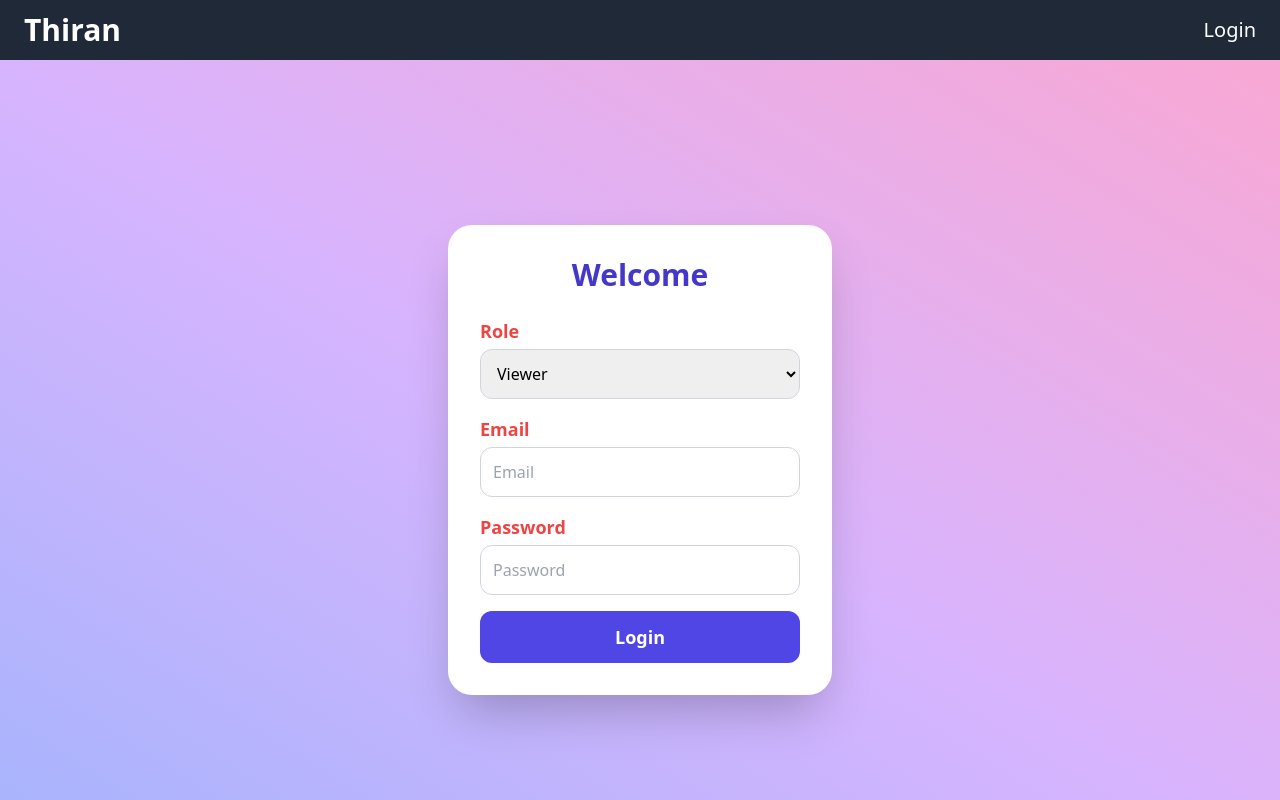
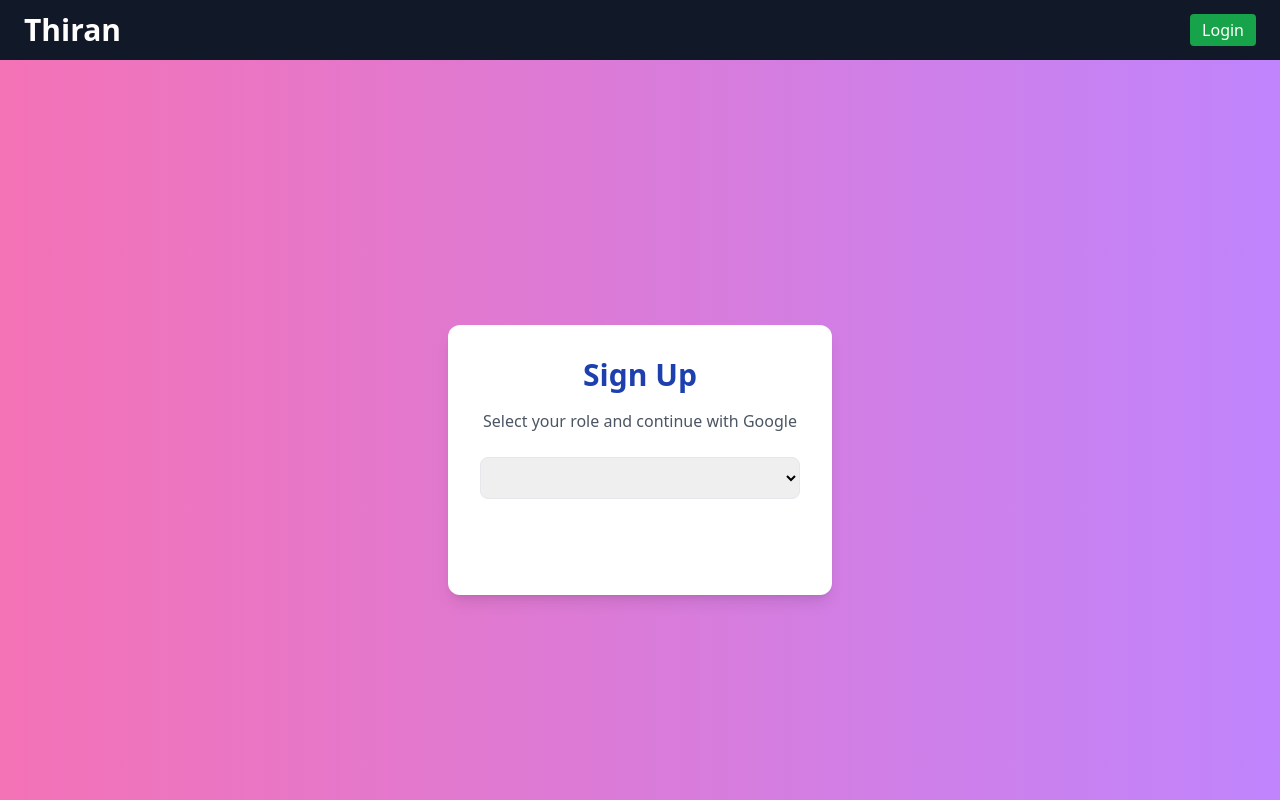
Before and after one commit to PriyadharshiniM1410/Thiran, a React (Create React App) app: page / in a window 1280 px wide. Built offline with nearby package versions, Linux system fonts and the light colour scheme.

Commit message:
add Oauth authentication

```diff
--- a/package.json
+++ b/package.json
@@ -3,15 +3,17 @@
   "version": "0.1.0",
   "private": true,
   "dependencies": {
+    "@react-oauth/google": "^0.12.2",
     "@testing-library/dom": "^10.4.1",
     "@testing-library/jest-dom": "^6.8.0",
     "@testing-library/react": "^16.3.0",
     "@testing-library/user-event": "^13.5.0",
-    "axios": "^1.11.0",
+    "axios": "^1.12.2",
+    "jwt-decode": "^4.0.0",
     "lucide-react": "^0.542.0",
     "react": "^19.1.1",
     "react-dom": "^19.1.1",
-    "react-router-dom": "^7.8.2",
+    "react-router-dom": "^7.9.1",
     "react-scripts": "5.0.1",
     "web-vitals": "^2.1.4"
   },
--- a/src/App.jsx
+++ b/src/App.jsx
@@ -2,10 +2,11 @@ import React, { useState, useEffect } from "react";
 import { BrowserRouter as Router, Routes, Route, Navigate } from "react-router-dom";
 
 import Navbar from "./components/Navbar";
+import ProtectedRoute from "./components/ProtectedRoute";
+import SignupPage from "./pages/SignupPage";
 import Home from "./pages/Home";
-import LoginPage from "./pages/LoginPage";
 
-// Student
+
 import StudentDashboard from "./dashboard/student/StudentDashboard";
 import StudentInfoForm from "./dashboard/student/StudentInfoForm";
 import StudentSkillsForm from "./dashboard/student/StudentSkillsForm";
@@ -13,13 +14,12 @@ import StudentProjectsForm from "./dashboard/student/StudentProjectsForm";
 import StudentProfile from "./pages/StudentProfile";
 import StudentList from "./pages/StudentList";
 
-// Mentor
+
 import MentorDashboard from "./dashboard/mentors/MentorDashboard";
 import MentorProfile from "./pages/MentorProfile";
 import PendingRequests from "./dashboard/mentors/PendingRequests";
 import PendingDetails from "./dashboard/mentors/PendingDetails";
 
-import ProtectedRoute from "./components/ProtectedRoute";
 
 export default function App() {
   const [userRole, setUserRole] = useState(null);
@@ -37,17 +37,20 @@ export default function App() {
         <Route
           path="/"
           element={
-            !userRole ? <LoginPage setUserRole={setUserRole} /> : <Navigate to="/home" replace />
+            !userRole ? (
+              <SignupPage setUserRole={setUserRole} />
+            ) : (
+              <Navigate to="/home" replace />
+            )
           }
         />
+        <Route path="/home" element={<Home />} />
 
-
-        <Route path="/home" element={<Home />} />
 
         <Route
           path="/student/*"
           element={
-            <ProtectedRoute allowedRoles="student" userRole={userRole}>
+            <ProtectedRoute allowedRoles={["student"]} userRole={userRole}>
               <StudentDashboard />
             </ProtectedRoute>
           }
@@ -58,10 +61,11 @@ export default function App() {
           <Route path="project" element={<StudentProjectsForm />} />
         </Route>
 
+
         <Route
           path="/mentor/*"
           element={
-            <ProtectedRoute allowedRoles="mentor" userRole={userRole}>
+            <ProtectedRoute allowedRoles={["mentor"]} userRole={userRole}>
               <MentorDashboard />
             </ProtectedRoute>
           }
@@ -72,10 +76,14 @@ export default function App() {
           <Route path="list" element={<StudentList />} />
         </Route>
 
-         <Route
+
+        <Route
           path="/student/list"
           element={
-            <ProtectedRoute allowedRoles={["student", "viewer", "mentor"]} userRole={userRole}>
+            <ProtectedRoute
+              allowedRoles={["viewer","student", "mentor"]}
+              userRole={userRole}
+            >
               <StudentList />
             </ProtectedRoute>
           }
@@ -84,7 +92,10 @@ export default function App() {
         <Route
           path="/student/profile/:username"
           element={
-            <ProtectedRoute allowedRoles={["student", "viewer", "mentor"]} userRole={userRole}>
+            <ProtectedRoute
+              allowedRoles={["viewer","student", "mentor"]}
+              userRole={userRole}
+            >
               <StudentProfile />
             </ProtectedRoute>
           }
@@ -93,11 +104,15 @@ export default function App() {
         <Route
           path="/mentor/profile/:username"
           element={
-            <ProtectedRoute allowedRoles={["mentor", "student", "viewer"]} userRole={userRole}>
+            <ProtectedRoute
+              allowedRoles={["mentor", "student"]}
+              userRole={userRole}
+            >
               <MentorProfile />
             </ProtectedRoute>
           }
         />
+
 
         <Route path="*" element={<Navigate to="/" replace />} />
       </Routes>
--- a/src/components/Navbar.jsx
+++ b/src/components/Navbar.jsx
@@ -1,4 +1,5 @@
 import { Link, useNavigate } from "react-router-dom";
+import { googleLogout } from "@react-oauth/google";
 
 export default function Navbar({ userRole, setUserRole }) {
   const navigate = useNavigate();
@@ -6,32 +7,53 @@ export default function Navbar({ userRole, setUserRole }) {
   const handleLogout = () => {
     localStorage.removeItem("userRole");
     localStorage.removeItem("userEmail");
+    localStorage.removeItem("userName");
+    localStorage.removeItem("userPicture");
+
+    googleLogout();
+
     setUserRole(null);
     navigate("/");
   };
 
 
+  if (!userRole) {
+    return (
+      <nav className="bg-gray-900 text-white px-6 py-3 flex justify-between items-center">
+        <Link to="/" className="text-3xl font-bold">Thiran</Link>
+        <Link
+          to="/"
+          className="bg-green-600 px-3 py-1 rounded hover:bg-green-700"
+        >
+          Login
+        </Link>
+      </nav>
+    );
+  }
+
+  const links = [{ name: "Home", path: "/home" }];
+
+  if (userRole === "viewer") links.push({ name: "Student List", path: "/student/list" });
+  if (userRole === "student") links.push({ name: "Student Dashboard", path: "/student" });
+  if (userRole === "mentor") {links.push({ name: "Mentor Dashboard", path: "/mentor/pending" });}
 
   return (
-    <nav className="bg-gray-800 text-white px-6 py-3 flex justify-between items-center text-xl">
-      <Link to={userRole ? "/home" : "/"} className="text-3xl font-bold">
-        Thiran
+    <nav className="bg-gray-800 text-white px-6 py-3 flex justify-between items-center">
+      <Link to="/home" className="text-3xl font-bold">Thiran</Link>
+
+      <div className="flex items-center space-x-6">
+        {links.map((link) => (
+          <Link key={link.name} to={link.path} className="hover:text-pink-400">
+            {link.name}
           </Link>
+        ))}
 
-      <div className="space-x-4">
-        {userRole && <Link to="/home">Home</Link>}
-        {userRole === "viewer" && <Link to="/student/list">Student List</Link>}
-        {userRole === "student" && <Link to="/student">Student Dashboard</Link>}
-        {userRole === "mentor" && <Link to="/mentor/pending">Mentor Dashboard</Link>}
-
-        {!userRole ? (<Link to="/">Login</Link>) : (
         <button
           onClick={handleLogout}
           className="bg-red-600 px-3 py-1 rounded hover:bg-red-700"
         >
           Logout
         </button>
-        )}
       </div>
     </nav>
   );
--- a/src/index.css
+++ b/src/index.css
@@ -8,5 +8,4 @@ html, body, #root {
   width: 100%;
   height: 100%;
   overflow-x: hidden;
-  background-color: #f3f4f6; /* Tailwind gray-100 */
 }
--- a/src/index.js
+++ b/src/index.js
@@ -1,11 +1,15 @@
+import { GoogleOAuthProvider } from '@react-oauth/google';
+import App from './App';
 import React from 'react';
 import ReactDOM from 'react-dom/client';
-import './index.css';   // ✅ important
-import App from './App';
+import './index.css';
 
-const root = ReactDOM.createRoot(document.getElementById('root'));
-root.render(
+const clientId = "398903746605-9mdtk35r6af18keuek5isd2la70n0hjb.apps.googleusercontent.com";
+
+ReactDOM.createRoot(document.getElementById('root')).render(
   <React.StrictMode>
-    <App />
+    <GoogleOAuthProvider clientId={clientId}>
+      <App />
+    </GoogleOAuthProvider>
   </React.StrictMode>
 );
--- a/src/pages/LoginPage.jsx
+++ /dev/null
@@ -1,115 +0,0 @@
-import { useState } from "react";
-import { useNavigate } from "react-router-dom";
-
-export default function LoginPage({ setUserRole }) {
-  const [role, setRole] = useState("viewer");
-  const [email, setEmail] = useState("");
-  const [password, setPassword] = useState("");
-  const [error, setError] = useState("");
-
-  const navigate = useNavigate();
-
-
-  function validateEmail(email) {
-    const atPosition = email.indexOf("@");
-    if (atPosition === -1) {
-      return false;
-    }
-
-    const dotPosition = email.indexOf(".", atPosition);
-    if (dotPosition === -1) {
-      return false;
-    }
-
-    if (atPosition === 0 || dotPosition === email.length - 1) {
-      return false;
-    }
-    if (atPosition === email.length - 1|| dotPosition === 0) {
-      return false;
-    }
-
-    return true;
-  }
-
-  function handleLogin(e) {
-    e.preventDefault();
-    setError("");
-
-
-    if (email === "" || password === "") {
-      setError("Email and password are required.");
-      return;
-    }
-    if (!validateEmail(email)) {
-      setError("Please enter a valid email.");
-      return;
-    }
-    if (password.length < 5) {
-      setError("Password must be atleast lessthan 5 characters.");
-      return;
-    }
-    const roleLower = role.toLowerCase();
-    localStorage.setItem("userRole", roleLower);
-    localStorage.setItem("userEmail", email);
-    setUserRole(roleLower);
-
-
-    if (roleLower === "viewer") {
-      navigate("/home");
-    }
-    else if (roleLower === "student") {
-      navigate("/student");
-    }
-    else if (roleLower === "mentor") {
-      navigate("/mentor/pending");
-    }
-    else {
-      navigate("/home");
-    }
-  }
-
-  return (
-    <div className="flex items-center justify-center min-h-screen bg-gradient-to-tr from-indigo-300 via-purple-300 to-pink-300">
-      <form
-        onSubmit={handleLogin}
-        className="bg-white p-8 rounded-3xl shadow-2xl w-96 text-center"
-      >
-        <h2 className="text-3xl font-extrabold mb-6 text-indigo-700">Welcome</h2>
-        <h3 className="text-lg text-left font-bold mb-1 text-red-500">Role</h3>
-        <select
-          value={role}
-          onChange={(e) => setRole(e.target.value)}
-          className="w-full border border-gray-300 p-3 rounded-xl mb-4"
-        >
-          <option value="viewer">Viewer</option>
-          <option value="student">Student</option>
-          <option value="mentor">Mentor</option>
-        </select>
-        <h3 className="text-lg text-left font-bold mb-1 text-red-500">Email</h3>
-        <input
-          type="email"
-          placeholder="Email"
-          value={email}
-          onChange={(e) => setEmail(e.target.value)}
-          className="w-full border border-gray-300 p-3 rounded-xl mb-4"/>
-        <h3 className="text-lg text-left font-bold mb-1 text-red-500">Password</h3>
-        <input
-          type="password"
-          placeholder="Password"
-          value={password}
-          onChange={(e) => setPassword(e.target.value)}
-          className="w-full border border-gray-300 p-3 rounded-xl mb-4"/>
-
-        {error !== "" && (
-          <p className="text-red-600 mb-4 text-sm">{error}</p>
-        )}
-
-        <button
-          type="submit"
-          className="w-full py-3 rounded-xl bg-indigo-600 text-white font-semibold text-lg">
-          Login
-          </button>
-      </form>
-    </div>
-  );
-}
--- /dev/null
+++ b/src/pages/SignupPage.jsx
@@ -0,0 +1,68 @@
+import { useState } from "react";
+import { useNavigate } from "react-router-dom";
+import { GoogleLogin } from "@react-oauth/google";
+import { jwtDecode } from "jwt-decode";
+
+export default function LoginPage({ setUserRole }) {
+  const [role, setRole] = useState("");
+  const navigate = useNavigate();
+
+  const handleGoogleSuccess = (credentialResponse) => {
+    const token = credentialResponse?.credential;
+    if (!token) return;
+
+    const decoded = jwtDecode(token);
+    const email = decoded?.email;
+    const name = decoded?.name;
+    const picture = decoded?.picture;
+
+    const assignedRole = role || "viewer";
+
+    localStorage.setItem("appToken", token);
+    localStorage.setItem("userEmail", email);
+    localStorage.setItem("userName", name);
+    localStorage.setItem("userPicture", picture);
+    localStorage.setItem("userRole", assignedRole);
+
+    setUserRole(assignedRole);
+
+
+    if (assignedRole === "viewer") navigate("/home");
+    else if (assignedRole === "student") navigate("/students");
+    else if (assignedRole === "mentor") navigate("/mentor/pending");
+    else navigate("/home");
+  };
+
+  return (
+    <div className="min-h-screen flex items-center justify-center bg-gradient-to-r from-pink-400 to-purple-400 px-4">
+      <div className="bg-white p-8 rounded-xl shadow-lg w-full max-w-sm text-center">
+        <h2 className="text-3xl font-bold text-blue-800 mb-4">Sign Up </h2>
+        <p className="text-gray-600 mb-6">
+          Select your role and continue with Google
+        </p>
+
+
+        <select
+          value={role}
+          onChange={(e) => setRole(e.target.value)}
+          className="w-full px-3 py-2 border rounded-lg mb-6 focus:ring-2 focus:ring-purple-500"
+        ><center>
+          <option value="">Viewer</option>
+          <option value="student">Student</option>
+          <option value="mentor">Mentor</option>
+          </center>
+        </select>
+
+        <GoogleLogin
+          onSuccess={handleGoogleSuccess}
+          onError={() => console.log("Google Login Failed")}
+          theme="filled_blue"
+          size="large"
+          shape="pill"
+          text="signup_with"
+          width="100%"
+        />
+      </div>
+    </div>
+  );
+}
--- a/src/pages/StudentProfile.jsx
+++ b/src/pages/StudentProfile.jsx
@@ -125,6 +125,10 @@ export default function StudentProfile() {
           </div>
         ) : <p className="text-gray-500 mt-2">No remarks yet.</p>}
       </div>
+      <div className="p-4 rounded-xl border-l-4 border-yellow-400 bg-yellow-50 shadow-sm">
+          <h2 className="text-xl font-semibold text-yellow-700 mb-2 border-b border-yellow-200 pb-1">Contact</h2>
+          <a href={`mailto:${student.email}`} className="text-blue-800 hover:underline">{student.email}</a>
+      </div>
     </div>
     </div>
   );
```
Also changed, not shown: src/components/ProtectedRoute.jsx (+10 -3 lines), src/dashboard/student/StudentInfoForm.jsx (+13 -4 lines), 1 other file (tests, documents, lock files or other folders). Lines whose indentation alone changed are shown as unchanged.
